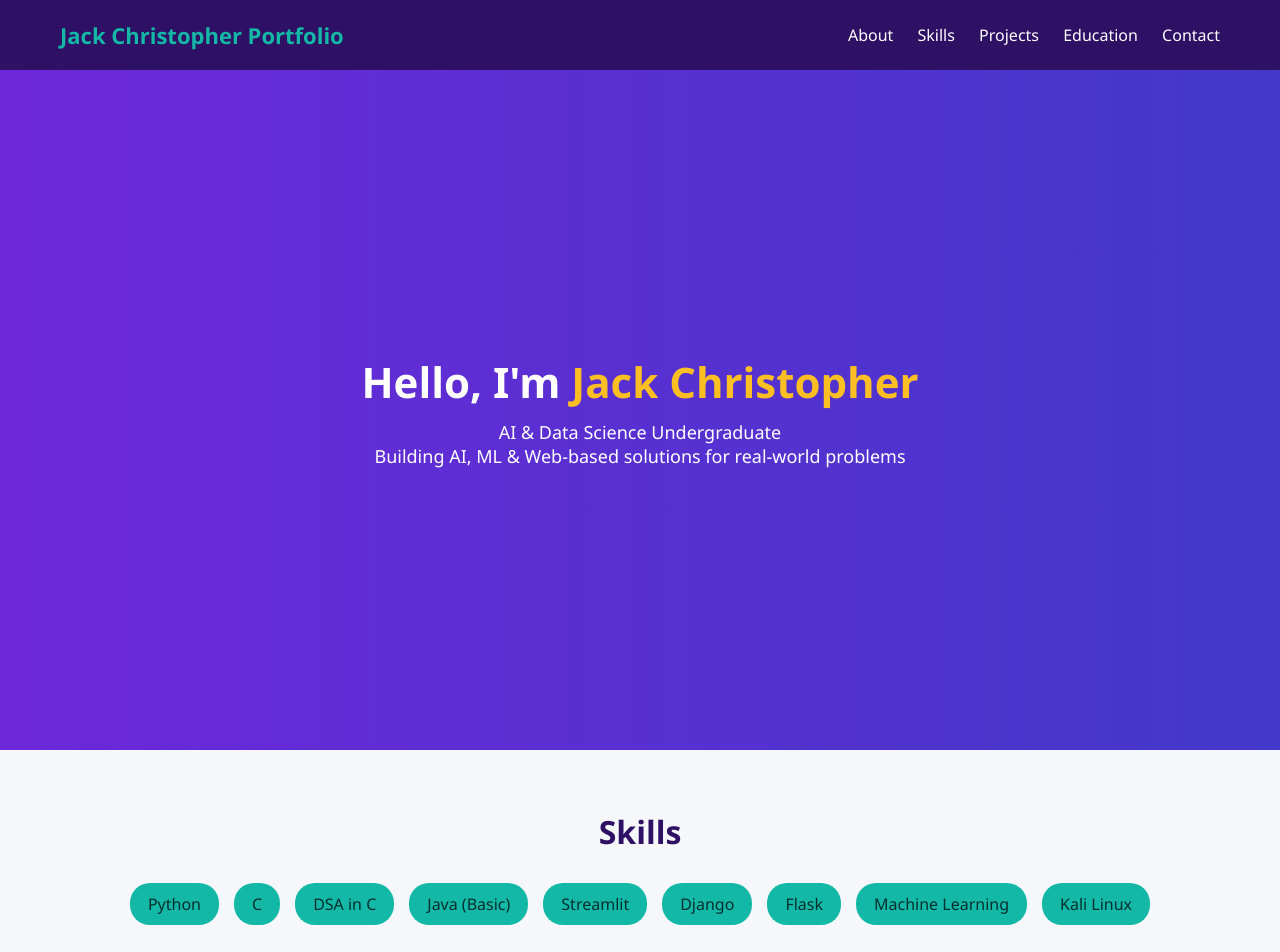
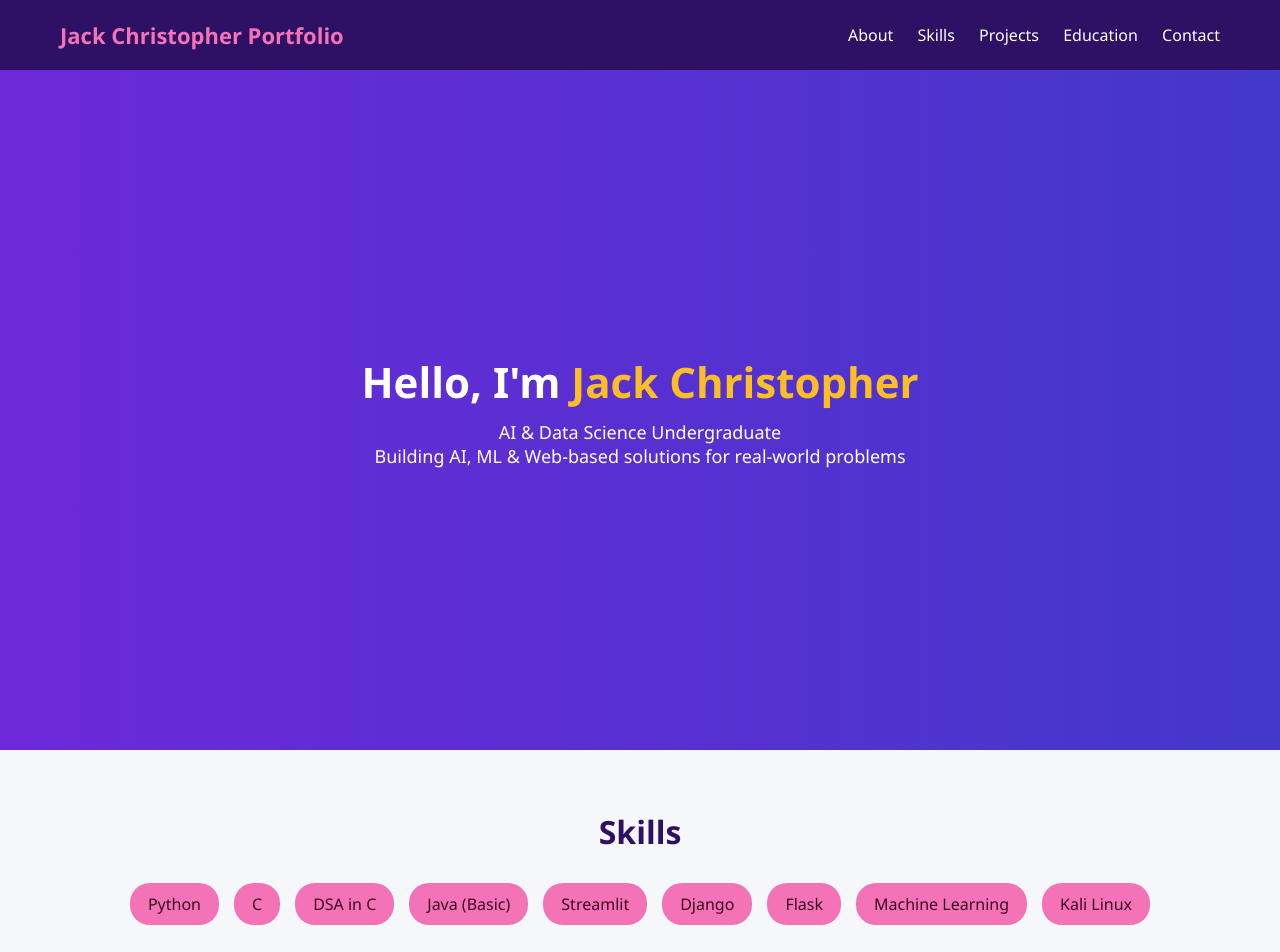
Before and after one commit to Jack-ksrct/Jack-Portfolio, a plain HTML site: page index.html in a window 1280 px wide. Shown: the top 952 px of the page. Drawn offline with Linux system fonts and the light colour scheme.

Commit message:
Update style.css

```diff
--- a/style.css
+++ b/style.css
@@ -19,7 +19,7 @@ header {
 }
 
 .logo {
-    color: #14b8a6;
+    color: #f472b6;
     font-size: 22px;
 }
 
@@ -31,7 +31,7 @@ nav a {
 }
 
 nav a:hover {
-    color: #14b8a6;
+    color: #f472b6;
 }
 
 .hero {
@@ -68,6 +68,7 @@ nav a:hover {
     color: #2e1065;
     font-size: 32px;
 }
+
 .skills {
     display: flex;
     flex-wrap: wrap;
@@ -76,9 +77,9 @@ nav a:hover {
 }
 
 .skills div {
-    background: #14b8a6;
+    background: #f472b6;
     padding: 10px 18px;
-    color: #042f2e;
+    color: #3b0a23;
     border-radius: 20px;
     font-weight: 500;
 }
```
